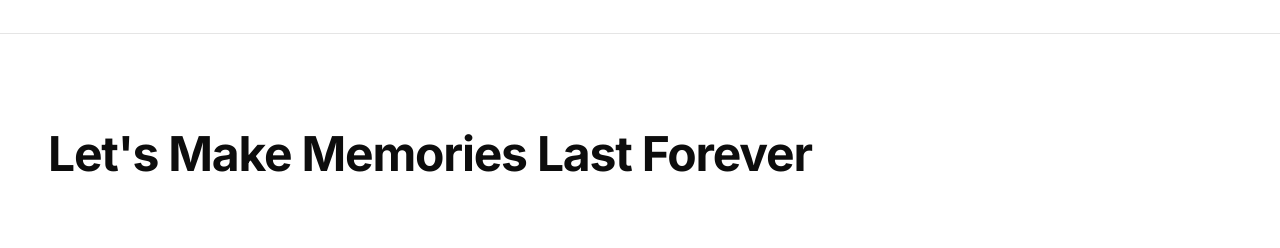
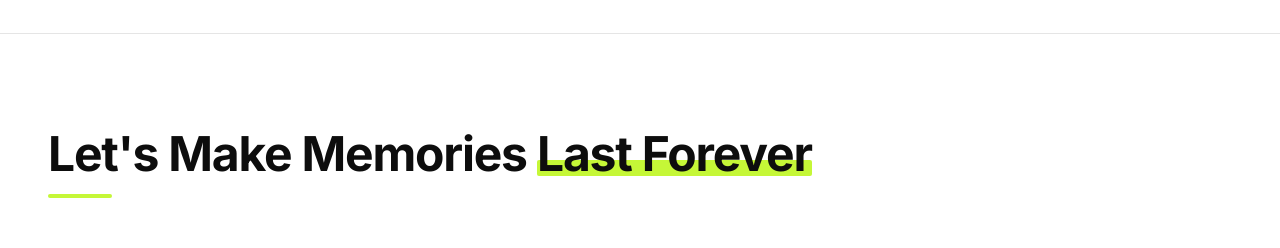
Before and after one commit to EvanKristianPratama/picobooth, a React (Vite) app: page / in a window 1280 px wide. Shown: the part 2720-2968 px from the top of the page. Built offline with nearby package versions, Linux system fonts and the light colour scheme; a web font is replaced by a local one.

Commit message:
Style gallery title with lime green highlight on Last Forever

```diff
--- a/src/components/GallerySection.tsx
+++ b/src/components/GallerySection.tsx
@@ -241,9 +241,17 @@ export const GallerySection: React.FC = () => {
       <div className="max-w-7xl mx-auto px-6 md:px-12">
         {/* Section Title */}
         <div className="mb-16">
-          <h2 className="text-3xl sm:text-5xl font-sans font-bold text-[#0d0d0d] tracking-tight text-center sm:text-left">
-            Let's Make Memories Last Forever
+          <h2 className="text-3xl sm:text-5xl font-sans font-bold text-[#0d0d0d] tracking-tight text-center sm:text-left leading-tight">
+            Let's Make Memories{' '}
+            <span className="relative inline-block">
+              <span className="relative z-10">Last Forever</span>
+              <span
+                className="absolute bottom-1 left-0 w-full h-3 sm:h-4 bg-[#c5f737] rounded-sm -z-0"
+                style={{ bottom: '2px' }}
+              />
+            </span>
           </h2>
+          <div className="mt-4 w-16 h-1 bg-[#c5f737] rounded-full sm:mx-0 mx-auto" />
         </div>
 
         {/* Floating Scatter Cluster Area - Height expanded and ample padding so no photo is cut off */}
```
